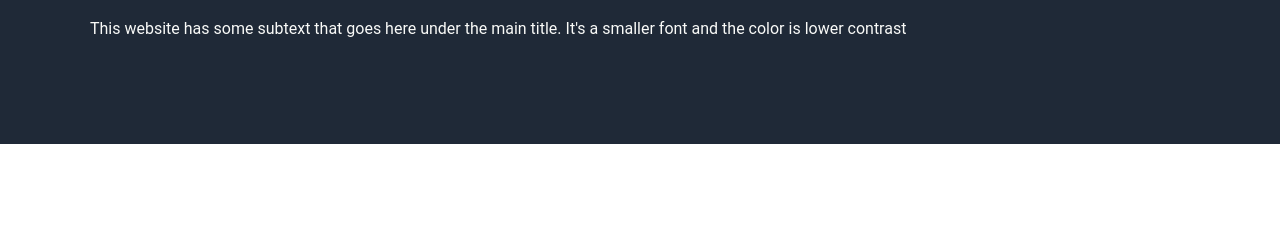
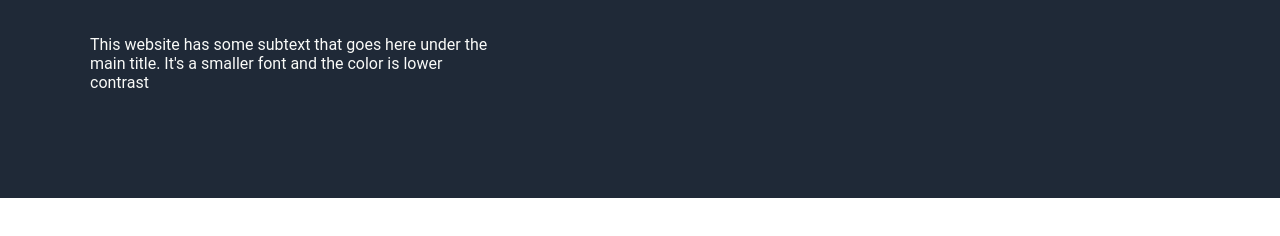
Before and after one commit to ezequielC0ronel/landing-page, a plain HTML site: page index.html in a window 1280 px wide. Shown: the part 224-460 px from the top of the page. Drawn offline with Linux system fonts and the light colour scheme.

Commit message:
Added styles to hero-info

```diff
--- a/style.css
+++ b/style.css
@@ -34,6 +34,11 @@ body{
     color: #F9FAF8;
 }
 
+.hero-info{
+    display: flex;
+    width: 400px;
+    flex-direction: column;
+}
 
 ul{
     list-style: none;
```
